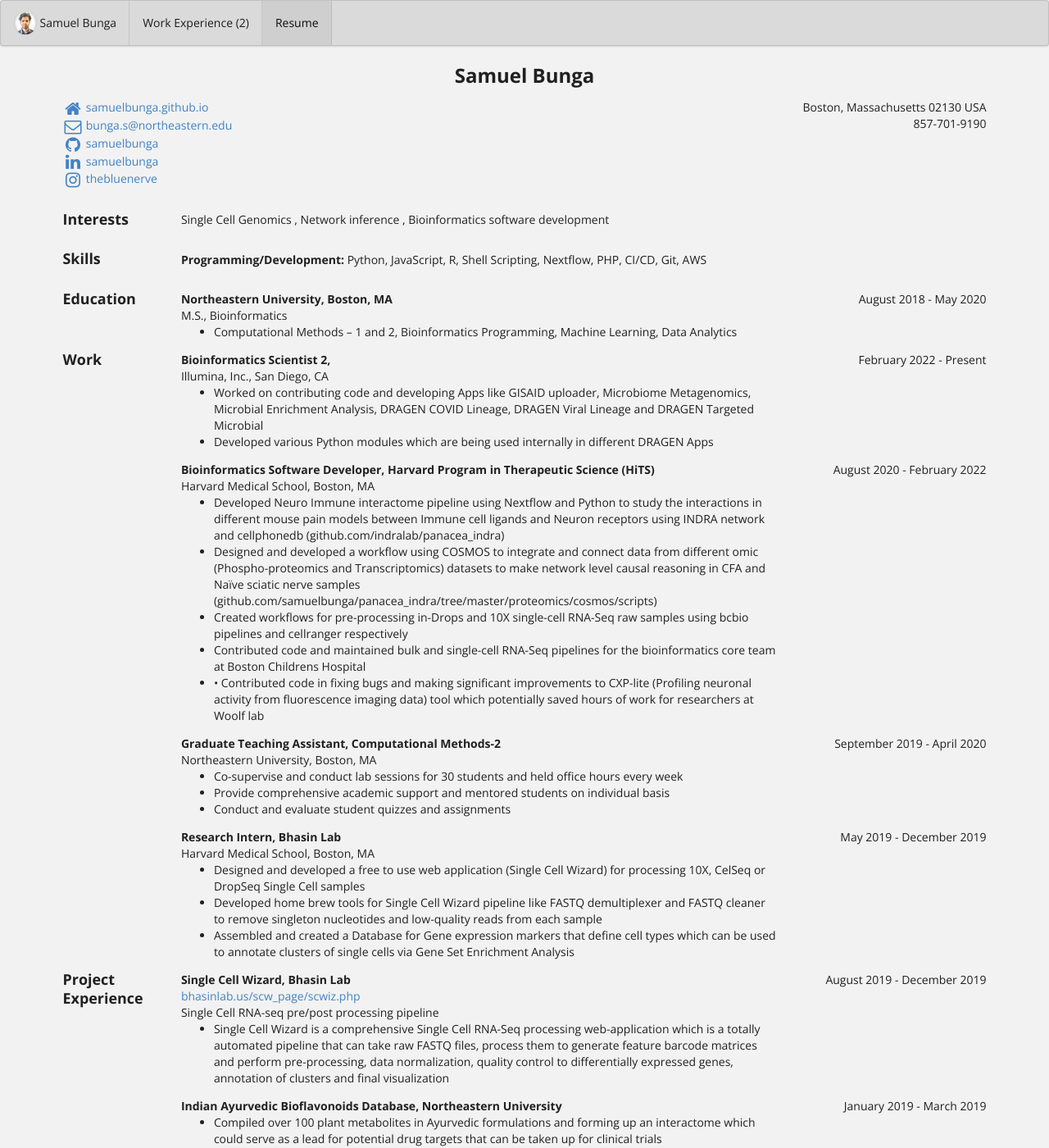
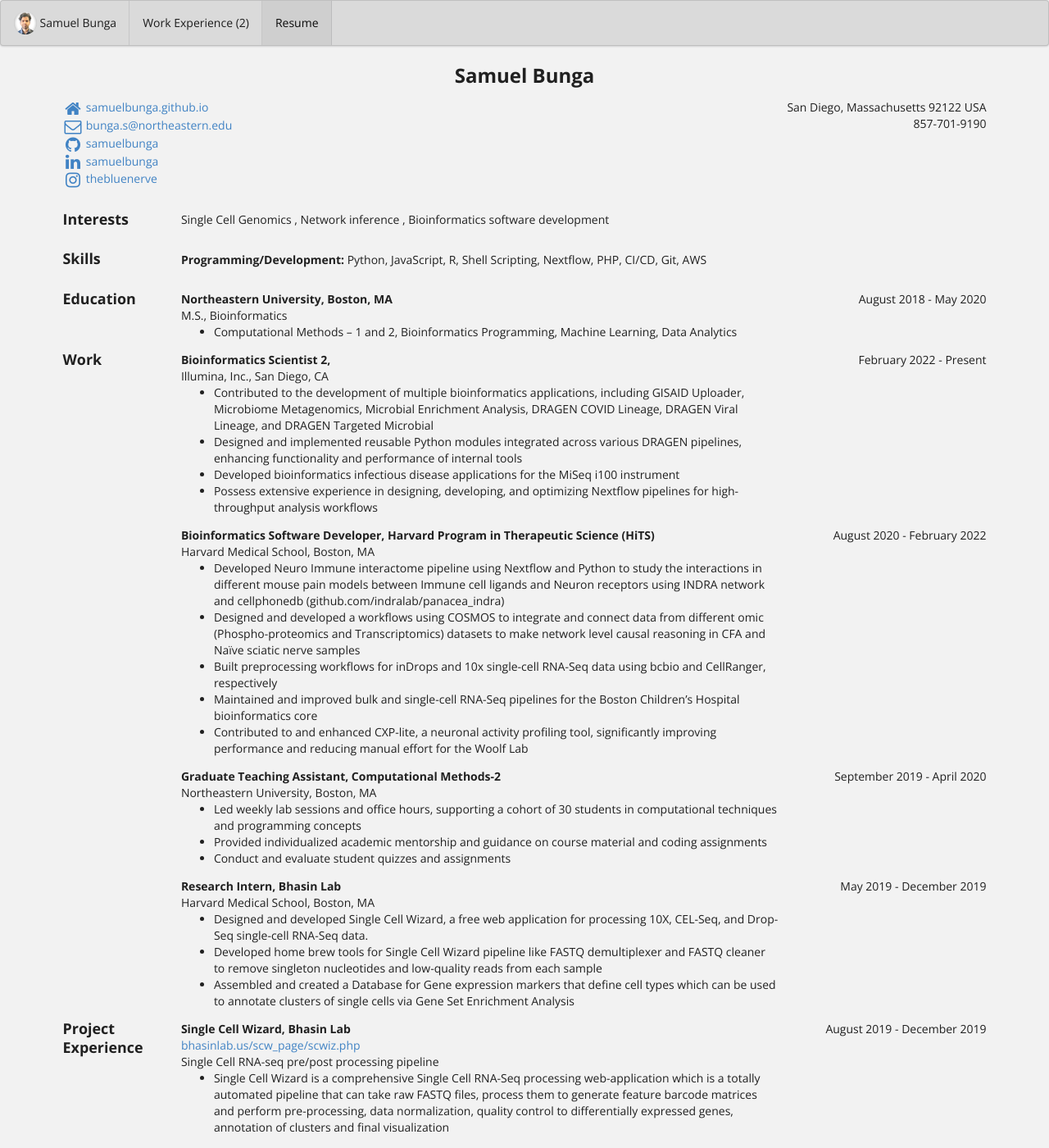
Before and after one commit to samuelbunga/samuelbunga.github.io, a Jekyll site: the page built from bio/index.html, in a window 1280 px wide and 1400 px high. Shown: the whole window at 82% size. Built offline with Jekyll 4.4.1, drawn with Linux system fonts in a browser that asks for light colours.

Commit message:
Update bio.json

```diff
--- a/_data/bio.json
+++ b/_data/bio.json
@@ -9,8 +9,8 @@
     "summary": "Hi! I'm a Bioinformatics Software Developer at Harvard Medical School. I am working on supporting the DARPA Panacea project which aims in developing new therapeutic drugs to block pain and inflammation using novel pharmacological platforms. My primary responsibilities are to develop and maintain existing RNA-Seq bulk/single-cell pipelines and also to develop new modules and integrate them into the pipelines using INDRA modeling systems developed at the Laboratory of Systems Pharmacology (LSP).",
     "location": {
       "address": "",
-      "postalCode": "02130",
-      "city": "Boston",
+      "postalCode": "92122",
+      "city": "San Diego",
       "countryCode": "USA",
       "region": "Massachusetts"
     },
@@ -80,8 +80,10 @@
       "endDate": "Present",
       "summary": "Illumina, Inc., San Diego, CA",
       "highlights": [
-        "Worked on contributing code and developing Apps like GISAID uploader, Microbiome Metagenomics, Microbial Enrichment Analysis, DRAGEN COVID Lineage, DRAGEN Viral Lineage and DRAGEN Targeted Microbial",
-        "Developed various Python modules which are being used internally in different DRAGEN Apps"
+        "Contributed to the development of multiple bioinformatics applications, including GISAID Uploader, Microbiome Metagenomics, Microbial Enrichment Analysis, DRAGEN COVID Lineage, DRAGEN Viral Lineage, and DRAGEN Targeted Microbial",
+        "Designed and implemented reusable Python modules integrated across various DRAGEN pipelines, enhancing functionality and performance of internal tools",
+        "Developed bioinformatics infectious disease applications for the MiSeq i100 instrument",
+        "Possess extensive experience in designing, developing, and optimizing Nextflow pipelines for high-throughput analysis workflows"
       ]
     },
     {
@@ -93,10 +95,10 @@
       "summary": "Harvard Medical School, Boston, MA",
       "highlights": [
         "Developed Neuro Immune interactome pipeline using Nextflow and Python to study the interactions in different mouse pain models between Immune cell ligands and Neuron receptors using INDRA network and cellphonedb (github.com/indralab/panacea_indra)",
-        "Designed and developed a workflow using COSMOS to integrate and connect data from different omic (Phospho-proteomics and Transcriptomics) datasets to make network level causal reasoning in CFA and Naïve sciatic nerve samples (github.com/samuelbunga/panacea_indra/tree/master/proteomics/cosmos/scripts)",
-        "Created workflows for pre-processing in-Drops and 10X single-cell RNA-Seq raw samples using bcbio pipelines and cellranger respectively",
-        "Contributed code and maintained bulk and single-cell RNA-Seq pipelines for the bioinformatics core team at Boston Childrens Hospital",
-        "•	Contributed code in fixing bugs and making significant improvements to CXP-lite (Profiling neuronal activity from fluorescence imaging data) tool which potentially saved hours of work for researchers at Woolf lab"
+        "Designed and developed a workflows using COSMOS to integrate and connect data from different omic (Phospho-proteomics and Transcriptomics) datasets to make network level causal reasoning in CFA and Naïve sciatic nerve samples",
+        "Built preprocessing workflows for inDrops and 10x single-cell RNA-Seq data using bcbio and CellRanger, respectively",
+        "Maintained and improved bulk and single-cell RNA-Seq pipelines for the Boston Children’s Hospital bioinformatics core",
+        "Contributed to and enhanced CXP-lite, a neuronal activity profiling tool, significantly improving performance and reducing manual effort for the Woolf Lab"
       ]
 
     }
@@ -109,9 +111,9 @@
       "endDate": "April 2020",
       "summary": "Northeastern University, Boston, MA",
       "highlights": [
-        "Co-supervise and conduct lab sessions for 30 students and held office hours every week",
-        "Provide comprehensive academic support and mentored students on individual basis",
-        "Conduct and evaluate student quizzes and assignments",
+        "Led weekly lab sessions and office hours, supporting a cohort of 30 students in computational techniques and programming concepts",
+        "Provided individualized academic mentorship and guidance on course material and coding assignments",
+        "Conduct and evaluate student quizzes and assignments"
       ]
     },
     {
@@ -122,7 +124,7 @@
       "endDate": "December 2019",
       "summary": "Harvard Medical School, Boston, MA",
       "highlights": [
-        "Designed and developed a free to use web application (Single Cell Wizard) for processing 10X, CelSeq or DropSeq Single Cell samples",
+        "Designed and developed Single Cell Wizard, a free web application for processing 10X, CEL-Seq, and Drop-Seq single-cell RNA-Seq data.",
         "Developed home brew tools for Single Cell Wizard pipeline like FASTQ demultiplexer and FASTQ cleaner to remove singleton nucleotides and low-quality reads from each sample",
         "Assembled and created a Database for Gene expression markers that define cell types which can be used to annotate clusters of single cells via Gene Set Enrichment Analysis"
       ]
```
